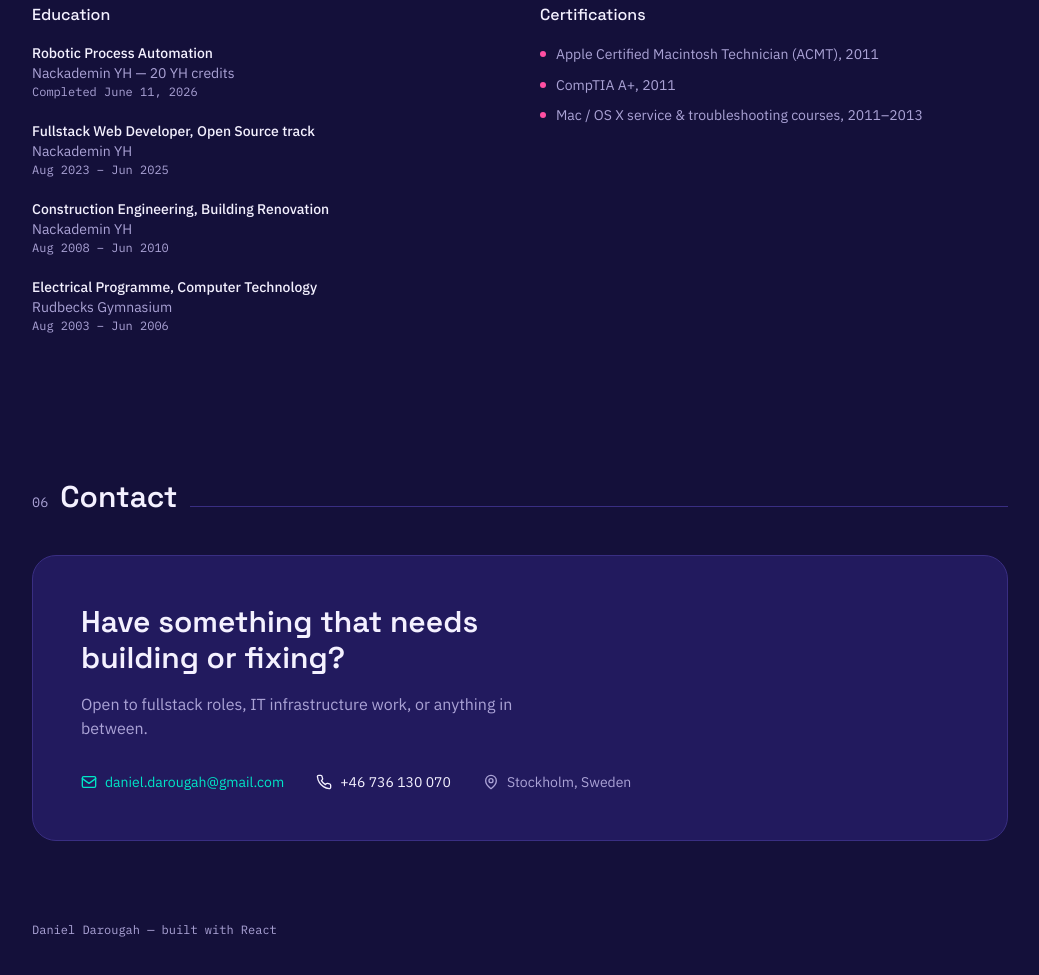
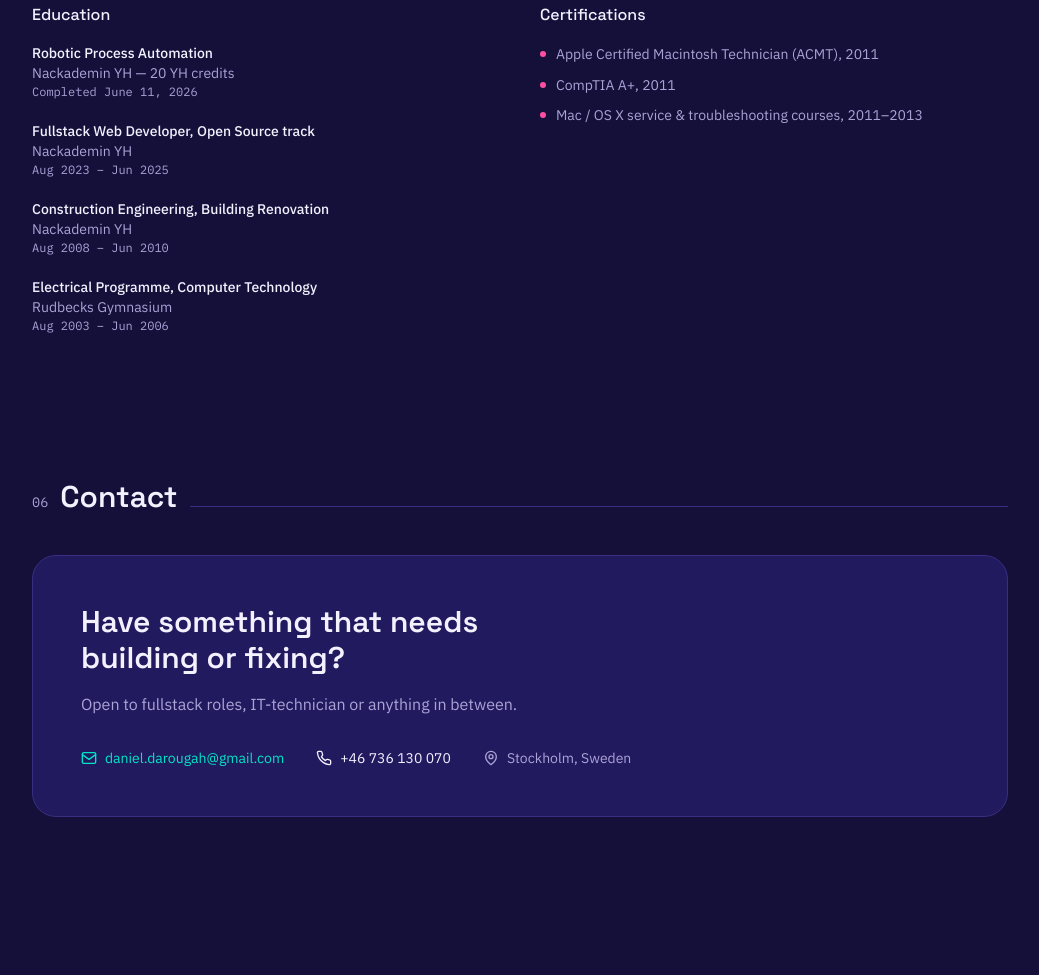
Before and after one commit to Darougah/daniel-portfolio, a plain HTML site: page index.html in a window 1280 px wide. Shown: the part 3945-4920 px from the top of the page, without its empty margins (120-1159 px from the left). After the commit the page ends 4882 px from the top, so only its background shows below. Drawn offline with nearby package versions, Linux system fonts and the light colour scheme.

Commit message:
Update job description in index.html

```diff
--- a/index.html
+++ b/index.html
@@ -1121,7 +1121,7 @@ function Portfolio() {
       maxWidth: "50ch"
     },
     className: "mb-8"
-  }, "Open to fullstack roles, IT infrastructure work, or anything in between."), /*#__PURE__*/React.createElement("div", {
+  }, "Open to fullstack roles, IT-technician or anything in between."), /*#__PURE__*/React.createElement("div", {
     className: "flex flex-col sm:flex-row gap-4 sm:gap-8"
   }, /*#__PURE__*/React.createElement("a", {
     href: `mailto:${PROFILE.email}`,
@@ -1154,7 +1154,7 @@ function Portfolio() {
       fontFamily: MONO_FONT,
       fontSize: "0.75rem"
     }
-  }, "Daniel Darougah — built with React")));
+  }, "")));
 }
 const root = ReactDOM.createRoot(document.getElementById("root"));
 root.render(/*#__PURE__*/React.createElement(Portfolio, null));
```
